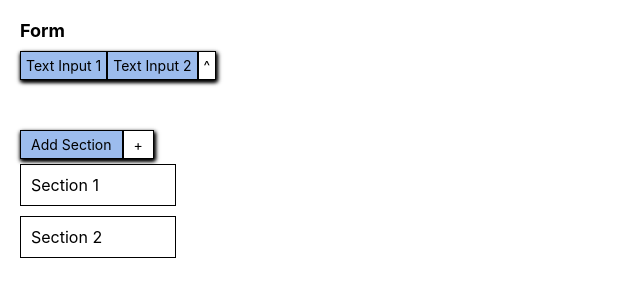
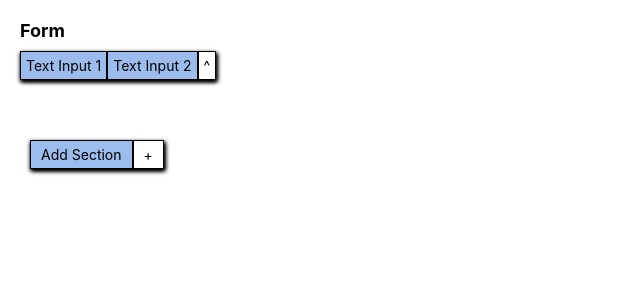
Before and after one commit to Putumani/ReactTask, a React (Create React App) app in the folder react-task/: page / in a window 1280 px wide. Shown: the top 300 px of the page, without its empty margins (0-640 px from the left). Built offline with nearby package versions, Linux system fonts and the light colour scheme.

Commit message:
adding section

```diff
--- a/react-task/package.json
+++ b/react-task/package.json
@@ -8,6 +8,8 @@
     "@testing-library/user-event": "^13.5.0",
     "react": "^18.2.0",
     "react-beautiful-dnd": "^13.1.1",
+    "react-dnd": "^16.0.1",
+    "react-dnd-html5-backend": "^16.0.1",
     "react-dom": "^18.2.0",
     "react-redux": "^8.1.2",
     "react-scripts": "5.0.1",
--- a/react-task/src/App.css
+++ b/react-task/src/App.css
@@ -27,7 +27,10 @@ body {
   align-items: flex-start;
   padding: 20px;
   width: 100%;
+  height: 100vh; /* Set the height to fill the entire viewport */
+  overflow: auto; /* Add overflow for scrolling if content exceeds viewport height */
 }
+
 
 .form-header {
   font-size: 18px;
@@ -40,6 +43,12 @@ body {
   align-items: flex-start;
   margin-bottom: 50px;
   box-shadow: 0px 2px 4px rgba(0, 0, 0, 10), 2px 2px 4px rgba(0, 0, 0, 10);
+  transition: transform 0.2s;
+  transform: translate(0, 0);
+}
+
+.input-container.is-dragging {
+  transform: translate(var(--deltaX, 0px), var(--deltaY, 0px));
 }
 
 .input-box {
@@ -68,7 +77,18 @@ body {
 .triangle {
   font-size: 14px;
   padding: 5px;
+  cursor: pointer;
 }
+
+.triangle.dragging {
+  cursor: grab;
+}
+
+.input-container.dragging {
+  opacity: 0.5;
+  cursor: grabbing;
+}
+
 
 .add-section-container {
   display: flex;
@@ -86,6 +106,7 @@ body {
 .add-sign {
   font-size: 14px;
   padding: 5px 10px;
+  cursor: pointer;
 }
 
 .add-section {
@@ -94,16 +115,17 @@ body {
   color: black;
   border: none;
   padding: 5px 10px;
-  cursor: pointer;
 }
 
 .section-container {
   text-align: left;
+  padding: 10px;
+  margin-bottom: 10px;
 }
 
 .section {
   border: 1px solid black;
   padding: 10px;
   margin-bottom: 10px;
-  width: 100%;
+  width: 1000%;
 }
--- a/react-task/src/App.js
+++ b/react-task/src/App.js
@@ -2,10 +2,13 @@ import React, { useState } from 'react';
 import './App.css';
 
 const App = () => {
-  const [sections] = useState([
-    { id: 1, title: 'Section 1' },
-    { id: 2, title: 'Section 2' },
-  ]);
+  const [sections, setSections] = useState([]);
+
+  const handleAddSection = () => {
+    const newSectionId = sections.length + 1;
+    const newSection = { id: newSectionId, title: `Section ${newSectionId}` };
+    setSections(prevSections => [...prevSections, newSection]);
+  };
 
   return (
     <div className="form-container">
@@ -27,7 +30,9 @@ const App = () => {
             <div className="add-section">Add Section</div>
           </div>
           <div className="add-section-box">
-              <div className="add-sign">+</div>
+            <div className="add-sign" onClick={handleAddSection}>
+              +
+            </div>
           </div>
         </div>
         {sections.map(section => (
```
Also changed, not shown: 1 other file (tests, documents, lock files or other folders). Lines whose indentation alone changed are shown as unchanged.
